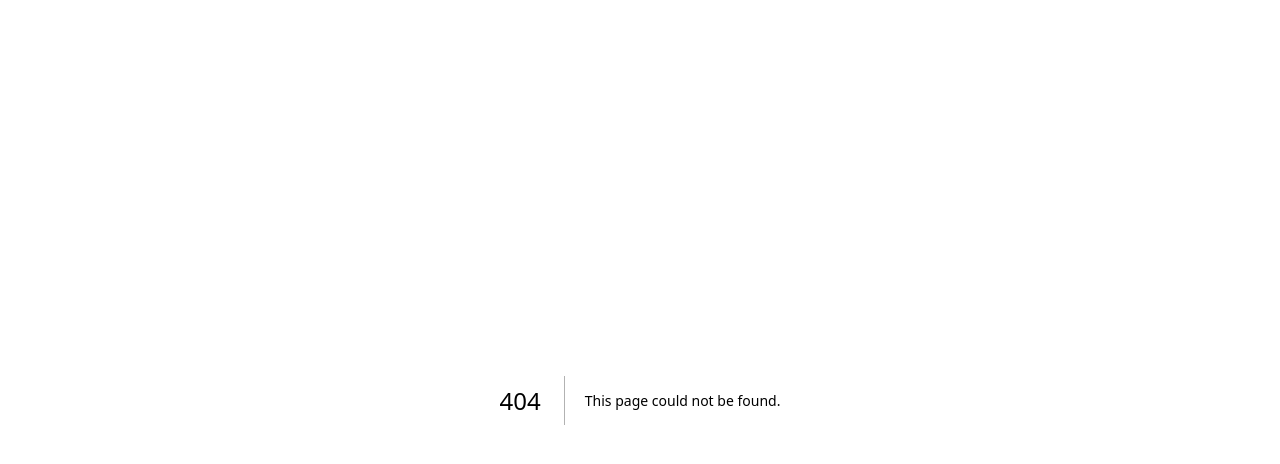
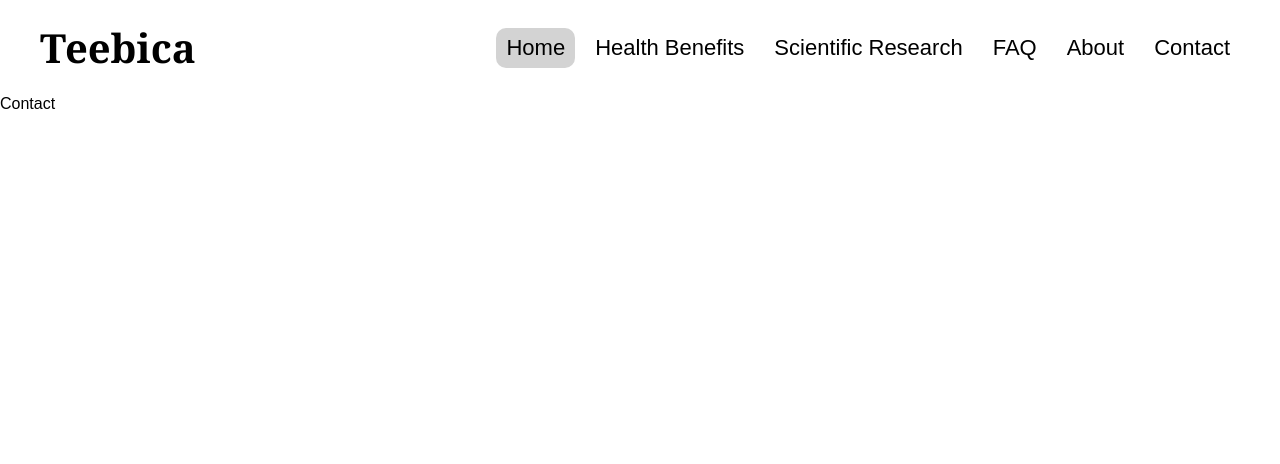
Before and after one commit to TharinduGimhana/teebica-fe, a Next.js app: page /Contact in a window 1280 px wide. Before the commit this address had no page. Shown: the top 464 px of the page. Built offline with nearby package versions, Linux system fonts and the light colour scheme.

Commit message:
navbar basics

```diff
--- /dev/null
+++ b/src/app/Contact/page.jsx
@@ -0,0 +1,9 @@
+import React from 'react'
+
+const page = () => {
+  return (
+    <div>Contact</div>
+  )
+}
+
+export default page
--- a/src/app/globals.css
+++ b/src/app/globals.css
@@ -1,4 +1,4 @@
-:root {
+/* :root {
   --background: #ffffff;
   --foreground: #171717;
 }
@@ -8,7 +8,7 @@
     --background: #0a0a0a;
     --foreground: #ededed;
   }
-}
+} */
 
 html,
 body {
@@ -34,9 +34,9 @@ a {
   color: inherit;
   text-decoration: none;
 }
-
+/*
 @media (prefers-color-scheme: dark) {
   html {
     color-scheme: dark;
   }
-}
+} */
--- a/src/app/layout.js
+++ b/src/app/layout.js
@@ -1,5 +1,6 @@
 import { Geist, Geist_Mono } from "next/font/google";
 import "./globals.css";
+import Navbar from "@/components/Navbar/Navbar";
 
 const geistSans = Geist({
   variable: "--font-geist-sans",
@@ -12,14 +13,15 @@ const geistMono = Geist_Mono({
 });
 
 export const metadata = {
-  title: "Create Next App",
-  description: "Generated by create next app",
+  title: "Teebica",
+  description: "Experience the taste",
 };
 
 export default function RootLayout({ children }) {
   return (
     <html lang="en">
       <body className={`${geistSans.variable} ${geistMono.variable}`}>
+        <Navbar />
         {children}
       </body>
     </html>
--- /dev/null
+++ b/src/components/Navbar/Navbar.jsx
@@ -0,0 +1,69 @@
+"use client";
+
+import React, { useState } from "react";
+import { Menu } from "antd";
+import Link from "next/link";
+
+const Navbar = () => {
+  const [activeKey, setActiveKey] = useState("/");
+
+  const menuItems = [
+    { key: "/", label: "Home" },
+    { key: "/Health-benefits", label: "Health Benefits" },
+    { key: "/Scientific-research", label: "Scientific Research" },
+    { key: "/FAQ", label: "FAQ" },
+    { key: "/About", label: "About" },
+    { key: "/Contact", label: "Contact" },
+  ];
+
+  const handleClick = (key) => {
+    setActiveKey(key);
+  };
+
+  return (
+    <div
+      style={{
+        display: "flex",
+        justifyContent: "space-between",
+        alignItems: "center",
+        padding: "20px 40px",
+      }}
+    >
+      {/* Left Side: Logo */}
+      <div style={{ fontSize: "20px", fontWeight: "bold", fontFamily: "Georgia, serif" }}>
+        <h1>Teebica</h1>
+      </div>
+
+      {/* Right Side: Menu */}
+      <div
+        style={{
+          display: "flex",
+          gap: "10px", // Space between menu items
+        }}
+      >
+        {menuItems.map((item) => (
+          <Link
+            key={item.key}
+            href={item.key}
+            onClick={() => handleClick(item.key)}
+            style={{
+              textDecoration: "none",
+              color: "#000000",
+              padding: "7px 10px",
+              borderRadius: "10px",
+              backgroundColor:
+                activeKey === item.key ? "#d3d3d3" : "transparent", // Highlight active link
+              transition: "background-color 0.3s ease",
+              fontFamily: "Poppins, sans-serif", // Apply Poppins Medium font to the menu items
+              fontSize: "22px"
+            }}
+          >
+            {item.label}
+          </Link>
+        ))}
+      </div>
+    </div>
+  );
+};
+
+export default Navbar;
```
Also changed, not shown: package.json (+5 -4 lines), src/app/About/page.jsx (added, +7 -0 lines), src/app/FAQ/page.jsx (added, +9 -0 lines), src/app/Health-benefits/page.jsx (added, +9 -0 lines), src/app/Scientific-research/page.jsx (added, +9 -0 lines), src/app/page.js (deleted, +0 -95 lines), src/app/page.jsx (added, +9 -0 lines), 1 other file (tests, documents, lock files or other folders).
